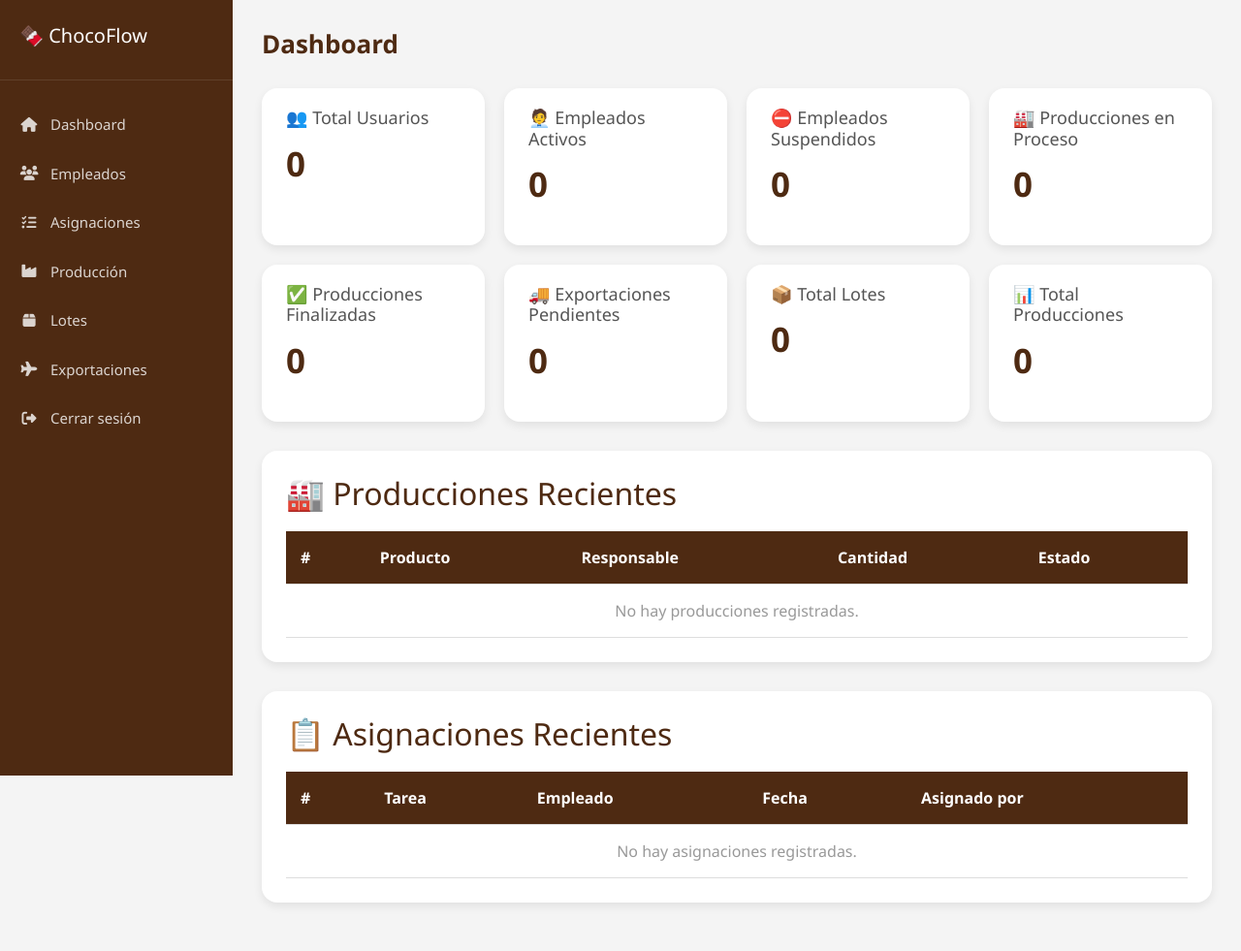
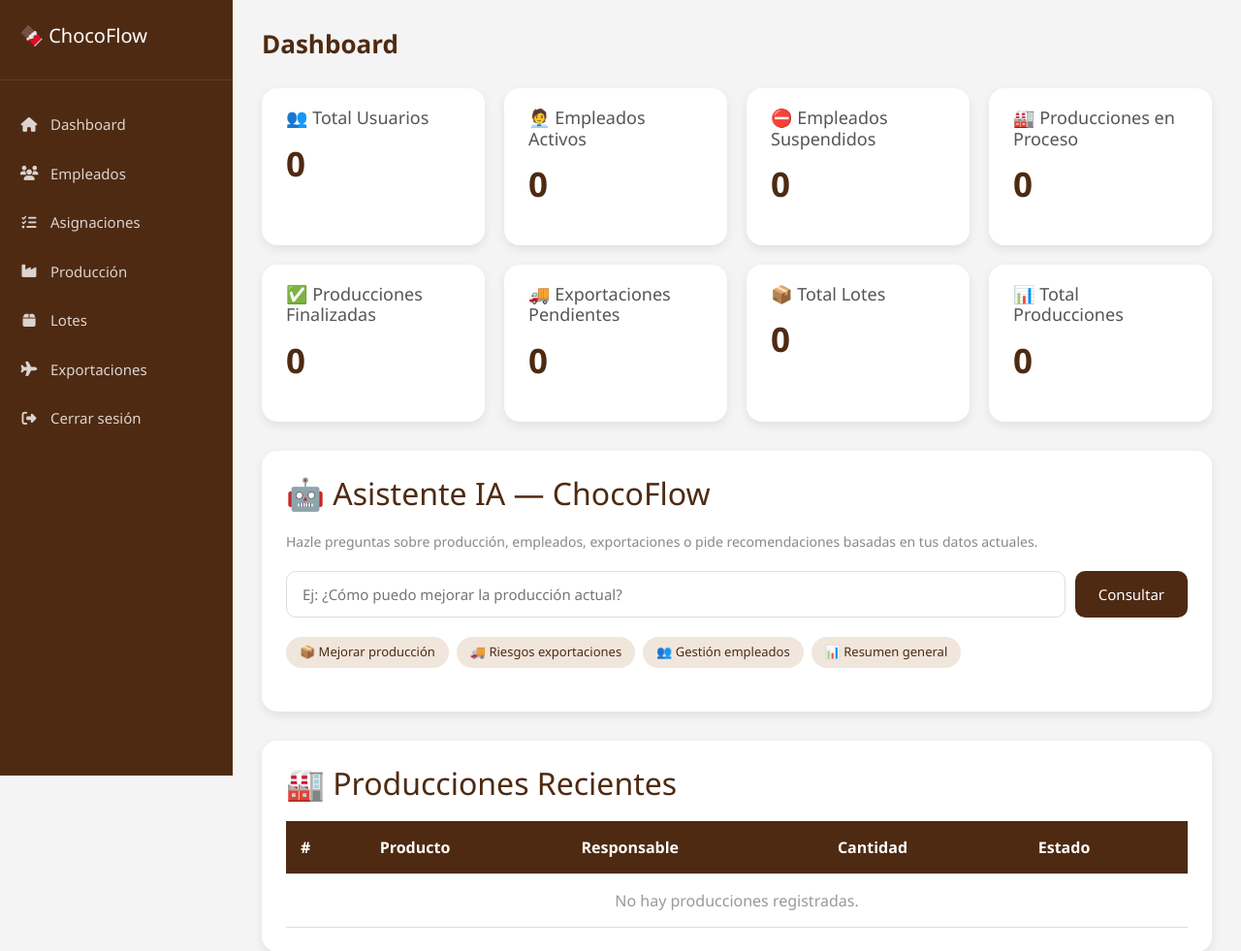
Before and after one commit to rcastrooo/CHOCOFLOW_IA, a Django app: page /dashboard/ in a window 1280 px wide. Shown: the top 981 px of the page at 97% size. Before the commit the page ends 941 px from the top, so only its background shows below. Run offline with Django 5.2, Linux system fonts and the light colour scheme; data that the repository does not hold is empty.

Commit message:
Asistente IA con Gemini agregado al dashboard

```diff
--- a/CHOCOFLOW/urls.py
+++ b/CHOCOFLOW/urls.py
@@ -14,6 +14,9 @@ urlpatterns = [
     # DASHBOARD ADMIN
     path('dashboard/', views.dashboard, name='dashboard'),
 
+    # IA EN EL DASHBOARD DEL ADMIN
+    path('dashboard/ia/', views.consultar_ia, name='consultar_ia'),
+
     # DASHBOARD SUPERVISOR
     path('dashboard_supervisor/', views.dashboard_supervisor, name='dashboard_supervisor'),
 
--- a/myApp/templates/auth/login.html
+++ b/myApp/templates/auth/login.html
@@ -65,12 +65,6 @@ Correo electrónico
 Entrar
 </button>
 </div>
-
-<div class="text-center mt-4">
-¿No tienes cuenta?
-<a href="{% url 'registro' %}">Regístrate</a>
-</div>
-
 </form>
 
 </div>
--- a/myApp/templates/dashboard.html
+++ b/myApp/templates/dashboard.html
@@ -48,6 +48,122 @@
     </div>
 
 </div>
+
+<!-- PANEL IA -->
+<div class="table-container" style="margin-bottom:30px;">
+
+    <h2>🤖 Asistente IA — ChocoFlow</h2>
+    <p style="color:#888; margin-bottom:20px; font-size:14px;">
+        Hazle preguntas sobre producción, empleados, exportaciones o pide recomendaciones basadas en tus datos actuales.
+    </p>
+
+    <div style="display:flex; gap:10px; margin-bottom:20px;">
+        <input
+            type="text"
+            id="pregunta-ia"
+            placeholder="Ej: ¿Cómo puedo mejorar la producción actual?"
+            style="flex:1; padding:12px 16px; border:1px solid #ddd; border-radius:10px; font-size:15px; outline:none;"
+        />
+        <button
+            onclick="consultarIA()"
+            style="background:#4E2A12; color:white; border:none; padding:12px 24px; border-radius:10px; font-size:15px; cursor:pointer;">
+            Consultar
+        </button>
+    </div>
+
+    <!-- Sugerencias rápidas -->
+    <div style="display:flex; gap:8px; flex-wrap:wrap; margin-bottom:20px;">
+        <span onclick="preguntaRapida('¿Cómo mejorar la producción actual?')"
+            style="background:#f0e6dc; color:#4E2A12; padding:6px 14px; border-radius:20px; font-size:13px; cursor:pointer;">
+            📦 Mejorar producción
+        </span>
+        <span onclick="preguntaRapida('¿Qué riesgos hay con las exportaciones pendientes?')"
+            style="background:#f0e6dc; color:#4E2A12; padding:6px 14px; border-radius:20px; font-size:13px; cursor:pointer;">
+            🚚 Riesgos exportaciones
+        </span>
+        <span onclick="preguntaRapida('¿Cómo optimizar la gestión de empleados?')"
+            style="background:#f0e6dc; color:#4E2A12; padding:6px 14px; border-radius:20px; font-size:13px; cursor:pointer;">
+            👥 Gestión empleados
+        </span>
+        <span onclick="preguntaRapida('Dame un resumen del estado actual de la empresa')"
+            style="background:#f0e6dc; color:#4E2A12; padding:6px 14px; border-radius:20px; font-size:13px; cursor:pointer;">
+            📊 Resumen general
+        </span>
+    </div>
+
+    <!-- Respuesta -->
+    <div id="respuesta-ia" style="display:none;">
+        <div style="background:#f9f4ef; border-left:4px solid #4E2A12; padding:20px; border-radius:10px;">
+            <p style="font-weight:bold; color:#4E2A12; margin-bottom:10px;">🤖 ChocoBot dice:</p>
+            <p id="texto-respuesta" style="color:#333; line-height:1.7; white-space:pre-wrap;"></p>
+        </div>
+    </div>
+
+    <!-- Loading -->
+    <div id="loading-ia" style="display:none; text-align:center; padding:20px;">
+        <p style="color:#888;">🍫 ChocoBot está pensando...</p>
+    </div>
+
+    <!-- Error -->
+    <div id="error-ia" style="display:none;">
+        <p style="color:#e74c3c;">❌ <span id="texto-error"></span></p>
+    </div>
+
+</div>
+
+<script>
+    function preguntaRapida(texto) {
+        document.getElementById('pregunta-ia').value = texto;
+        consultarIA();
+    }
+
+    function consultarIA() {
+        const pregunta = document.getElementById('pregunta-ia').value.trim();
+
+        if (!pregunta) {
+            alert('Por favor escribe una pregunta.');
+            return;
+        }
+
+        // Ocultar todo
+        document.getElementById('respuesta-ia').style.display = 'none';
+        document.getElementById('error-ia').style.display     = 'none';
+        document.getElementById('loading-ia').style.display   = 'block';
+
+        // Obtener CSRF token
+        const csrfToken = document.cookie
+            .split(';')
+            .find(c => c.trim().startsWith('csrftoken='))
+            ?.split('=')[1];
+
+        fetch("{% url 'consultar_ia' %}", {
+    method: 'POST',
+    credentials: 'same-origin',  // ← agrega esta línea
+    headers: {
+        'Content-Type': 'application/x-www-form-urlencoded',
+        'X-CSRFToken': csrfToken
+    },
+    body: `pregunta=${encodeURIComponent(pregunta)}`
+})
+        .then(res => res.json())
+        .then(data => {
+            document.getElementById('loading-ia').style.display = 'none';
+
+            if (data.respuesta) {
+                document.getElementById('texto-respuesta').textContent = data.respuesta;
+                document.getElementById('respuesta-ia').style.display  = 'block';
+            } else {
+                document.getElementById('texto-error').textContent = data.error;
+                document.getElementById('error-ia').style.display   = 'block';
+            }
+        })
+        .catch(err => {
+            document.getElementById('loading-ia').style.display = 'none';
+            document.getElementById('texto-error').textContent  = 'Error de conexión.';
+            document.getElementById('error-ia').style.display   = 'block';
+        });
+    }
+</script>
 
 <!-- TABLA PRODUCCIONES RECIENTES -->
 <div class="table-container">
--- a/myApp/templates/layouts/modulos.html
+++ b/myApp/templates/layouts/modulos.html
@@ -33,7 +33,7 @@ ChocoFlow
 🍫 ChocoFlow
 </a>
 
-<a class="btn-custom1" href="{% url 'registro' %}">
+<a class="btn-custom1" href="{% url 'dashboard' %}">
 Volver
 </a>
 </div>
--- a/myApp/views.py
+++ b/myApp/views.py
@@ -14,8 +14,11 @@ from reportlab.lib.styles import getSampleStyleSheet
 from reportlab.pdfgen import canvas
 
 from io import BytesIO
+from dotenv import load_dotenv # IA
+import os
 import json
 import re
+load_dotenv()
 
 from .models import (
     Usuario,
@@ -63,7 +66,7 @@ def login_usuario(request):
     # Si ya hay sesión activa, redirigir según rol
     if request.user.is_authenticated:
         rol = request.session.get('rol', '').strip()
-        if rol == 'admin':
+        if rol == 'Administrador':
             return redirect('dashboard')
         elif rol == 'Supervisor':
             return redirect('dashboard_supervisor')
@@ -100,7 +103,7 @@ def login_usuario(request):
 
                 rol = usuario_db.rol.strip()
 
-                if rol == 'admin':
+                if rol == 'Administrador':
                     return redirect('dashboard')
                 elif rol == 'Supervisor':
                     return redirect('dashboard_supervisor')
@@ -291,7 +294,6 @@ def empleados(request):
 
 @login_required(login_url='login')
 def guardar_empleado(request):
-
     if request.method == 'POST':
 
         usuario_id = request.session.get('usuario_id')
@@ -449,3 +451,62 @@ def eliminar_asignacion(request, id):
     asignacion.delete()
     messages.success(request, "Asignación eliminada.")
     return redirect('asignaciones')
+
+
+# ========================
+# ASISTENTE IA CON GEMINI
+# ========================
+import google.generativeai as genai
+
+def consultar_ia(request):
+
+    # Verificar sesión manualmente
+    if not request.user.is_authenticated:
+        usuario_id = request.session.get('usuario_id')
+        if not usuario_id:
+            return JsonResponse({'error': 'No autorizado.'}, status=401)
+
+    if request.method == 'POST':
+
+        pregunta = request.POST.get('pregunta', '').strip()
+
+        if not pregunta:
+            return JsonResponse({'error': 'La pregunta no puede estar vacía.'}, status=400)
+
+        empleados_activos        = Empleado.objects.filter(estado='Activo').count()
+        empleados_suspendidos    = Empleado.objects.filter(estado='Suspendido').count()
+        producciones_proceso     = Produccion.objects.filter(estado='En Proceso').count()
+        producciones_finalizadas = Produccion.objects.filter(estado='Finalizado').count()
+        exportaciones_pendientes = Exportacion.objects.filter(estado='Pendiente').count()
+        total_lotes              = Lote.objects.count()
+        total_asignaciones       = Asignacion.objects.count()
+
+        contexto = f"""
+Eres un asistente experto en gestión de producción de chocolate llamado ChocoBot.
+Respondes en español, de forma clara, profesional y con recomendaciones prácticas.
+
+Datos actuales de la empresa ChocoFlow:
+- Empleados activos: {empleados_activos}
+- Empleados suspendidos: {empleados_suspendidos}
+- Producciones en proceso: {producciones_proceso}
+- Producciones finalizadas: {producciones_finalizadas}
+- Exportaciones pendientes: {exportaciones_pendientes}
+- Total de lotes: {total_lotes}
+- Total de asignaciones: {total_asignaciones}
+
+Con base en estos datos reales, responde la siguiente pregunta del administrador:
+{pregunta}
+        """
+
+        try:
+            genai.configure(api_key=os.getenv("GEMINI_API_KEY"))
+            # ✅ ahora
+            modelo = genai.GenerativeModel("gemini-2.0-flash")
+            respuesta = modelo.generate_content(contexto)
+
+            return JsonResponse({'respuesta': respuesta.text})
+
+        except Exception as e:
+            return JsonResponse({'error': f'Error al consultar la IA: {str(e)}'}, status=500)
+
+    return JsonResponse({'error': 'Método no permitido.'}, status=405)
```
Also changed, not shown: myApp/management/commands/seed.py (added, +67 -0 lines), myApp/management/__init__.py (added), myApp/management/commands/__init__.py (added), 1 other file.
